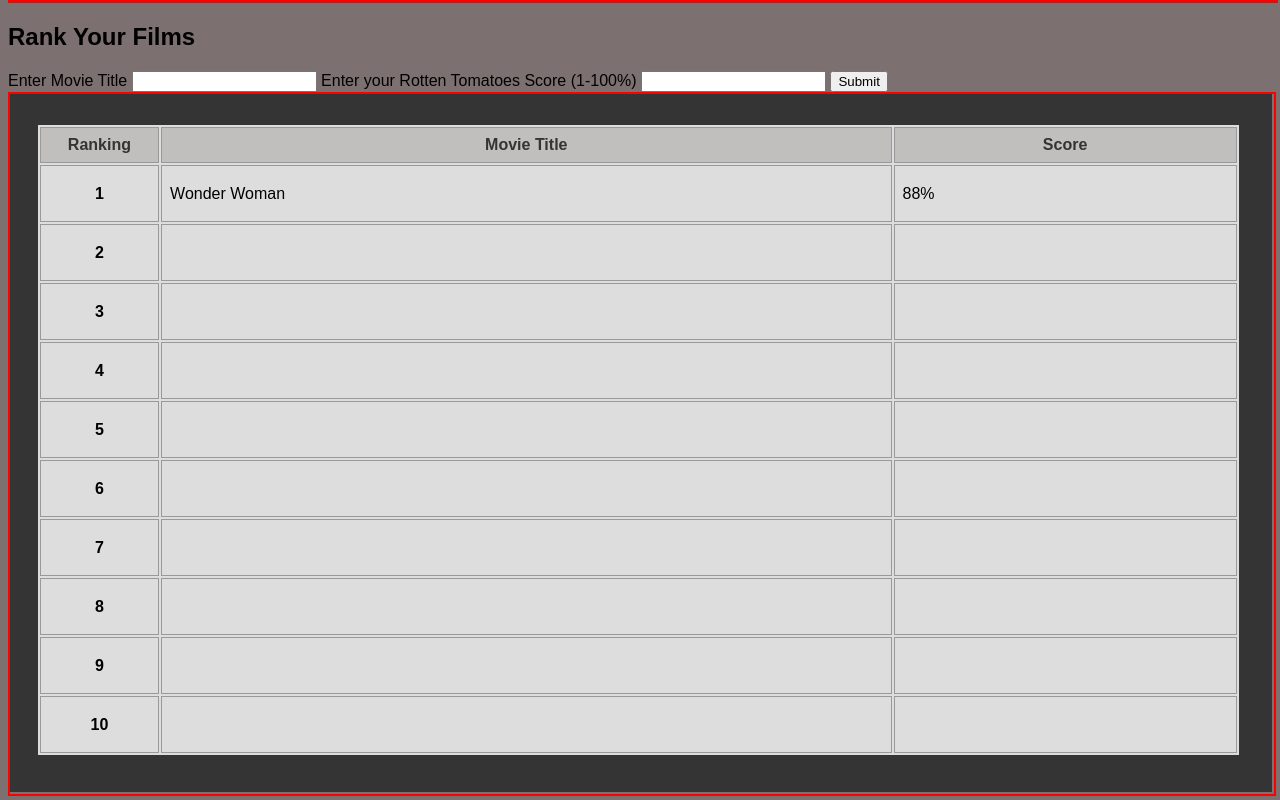
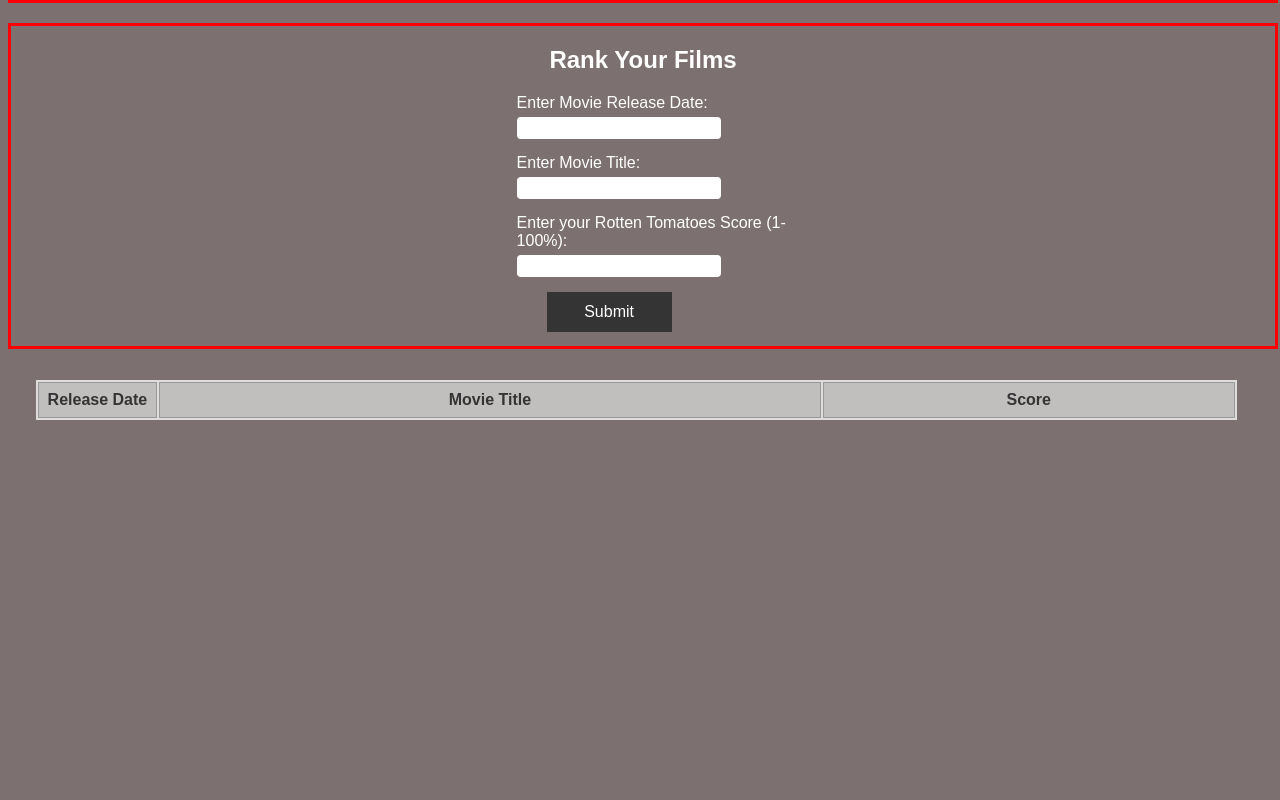
Before and after one commit to gingerlee/Rotten-Tomatoes, a plain HTML site: page index.html in a window 1280 px wide. Shown: the part 91-891 px from the top of the page. After the commit the page ends 800 px from the top, so only its background shows below. Drawn offline with Linux system fonts and the light colour scheme.

Commit message:
add sort function

```diff
--- a/css/styles.css
+++ b/css/styles.css
@@ -4,11 +4,45 @@ body {
   background-color: #7d7070
 }
 
-.wrap {
+.form-wrap {
+  position: relative;
+  width: 100%;
+  height: 320px;
+  border: 3px solid red;
+}
+
+h2 {
+  text-align: center;
+  color: #fff;
+}
+
+form {
+  position: absolute;
+  width: 25%;
+  margin-left: 40%;
+}
+
+input {
+  display: block;
+  width: 200px;
+  height: 20px;
+  margin: 5px 0 15px 0;
+  border-radius: 4px;
+  border: none;
+}
+
+label {
+  color: #fff;
+}
+
+button {
+  width: 125px;
+  height: 40px;
+  border: none;
   background-color: #343434;
-  width: 100%;
-  height: 700px;
-  position: relative;
+  color: #fff;
+  font-size: 1em;
+  margin-left: 30px;
 }
 
 .header {
@@ -26,8 +60,6 @@ body {
 .table-body {
   position: relative;
   width: 100%;
-  height: 100%;
-  border: 2px solid red;
 }
 
 table {
@@ -48,6 +80,10 @@ thead {
   width: 10%;
 }
 
+td {
+  height: 30px;
+}
+
 td, th {
   border: 1px solid #999;
   padding: 0.5rem;
--- a/index.html
+++ b/index.html
@@ -2,8 +2,8 @@
 <html>
   <head>
     <link rel="stylesheet" href="css/styles.css">
-    <script type="text/javascript" href="js/jquery-3.2.1.js"></script>
-    <script type="text/javascript" href="js/scripts.js"></script>
+    <script src="js/jquery-3.2.1.js"></script>
+    <script src="js/scripts.js"></script>
     <meta charset="utf-8">
     <title>Films</title>
   </head>
@@ -13,78 +13,29 @@
     </div>
     <div class="form-wrap">
       <h2>Rank Your Films</h2>
-      <form>
-        <label for="movie-title">Enter Movie Title</label>
-        <input type="text" name="movie-title">
-        <label for="movie-score">Enter your Rotten Tomatoes Score (1-100%)</label>
-        <input type="number" name="movie-score">
+      <form class="form">
+        <label for="movie-date">Enter Movie Release Date:</label>
+        <input type="text" name="movie-date" id="date" value="">
+        <label for="movie-title">Enter Movie Title:</label>
+        <input type="text" name="movie-title" id="title" value="">
+        <label for="movie-score">Enter your Rotten Tomatoes Score (1-100%):</label>
+        <input type="number" name="movie-score" id="score" value="">
         <button type="submit" name="button">Submit</button>
       </form>
     </div>
-    <div class="wrap">
     <div class="table-body">
       <table>
         <thead>
           <tr>
-              <th id="ranking">Ranking</th>
+            <th id="ranking">Release Date</th>
             <th>Movie Title</th>
-              <th>Score</th>
+            <th id="score-sort">Score</th>
           </tr>
         </thead>
-          <tbody>
-            <tr id="row1">
-              <td>1</td>
-              <td>Wonder Woman</td>
-              <td>88%</td>
-            </tr>
-            <tr id="row2">
-              <td>2</td>
-              <td></td>
-              <td></td>
-            </tr>
-            <tr id="row3">
-              <td>3</td>
-              <td></td>
-              <td></td>
-            </tr>
-            <tr id="row4">
-              <td>4</td>
-              <td></td>
-              <td></td>
-            </tr>
-            <tr id="row5">
-              <td>5</td>
-              <td></td>
-              <td></td>
-            </tr>
-            <tr id="row6">
-              <td>6</td>
-              <td></td>
-              <td></td>
-            </tr>
-            <tr id="row7">
-              <td>7</td>
-              <td></td>
-              <td></td>
-            </tr>
-            <tr id="row8">
-              <td>8</td>
-              <td></td>
-              <td></td>
-            </tr>
-            <tr id="row9">
-              <td>9</td>
-              <td></td>
-              <td></td>
-            </tr>
-            <tr id="row10">
-              <td>10</td>
-              <td></td>
-              <td></td>
-            </tr>
+        <tbody class="tbody">
         </tbody>
       </table>
     </div>
-    </div>
+
   </body>
 </html>
--- a/js/scripts.js
+++ b/js/scripts.js
@@ -1,3 +1,31 @@
+function Movie(date, title, score) {
+  this.date = date;
+  this.title = title;
+  this.score = score;
+}
+var movies = [];
+
 $(document).ready(function() {
+  $(".form").submit(function(event) {
+    event.preventDefault();
+    var date = $("input#date").val();
+    var title = $("input#title").val();
+    var score = parseInt($("input#score").val());
+    var newMovie = new Movie(date, title, score);
 
+    $(".tbody").append("<tr>" + "<td>" + newMovie.date + "</td>" + "<td>" + newMovie.title + "</td>" + "<td>" + newMovie.score + "</td>" + "</tr>");
+
+    movies.push(newMovie);
+  });
+
+  $("#score-sort").click(function() {
+    $(".tbody").empty();
+      movies.sort(function(a, b){
+      return b.score - a.score;
+      });
+
+    movies.forEach(function(movie) {
+    $(".tbody").append("<tr>" + "<td>" + movie.date + "</td>" + "<td>" + movie.title + "</td>" + "<td>" + movie.score + "</td>" + "</tr>");
+    });
+  });
 });
```
Lines whose indentation alone changed are shown as unchanged.
